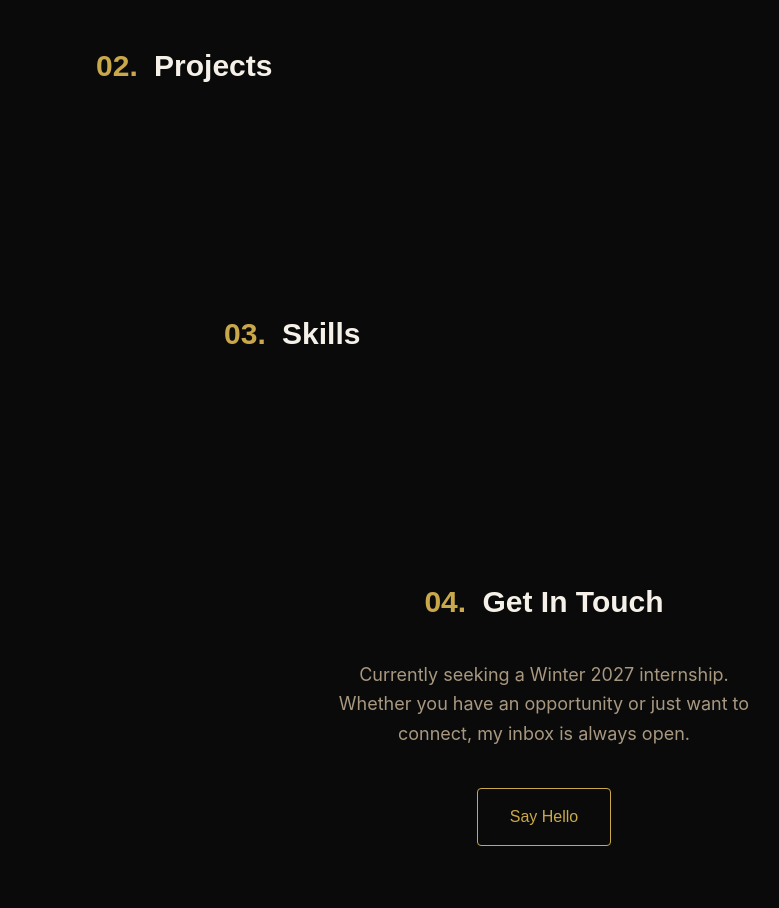
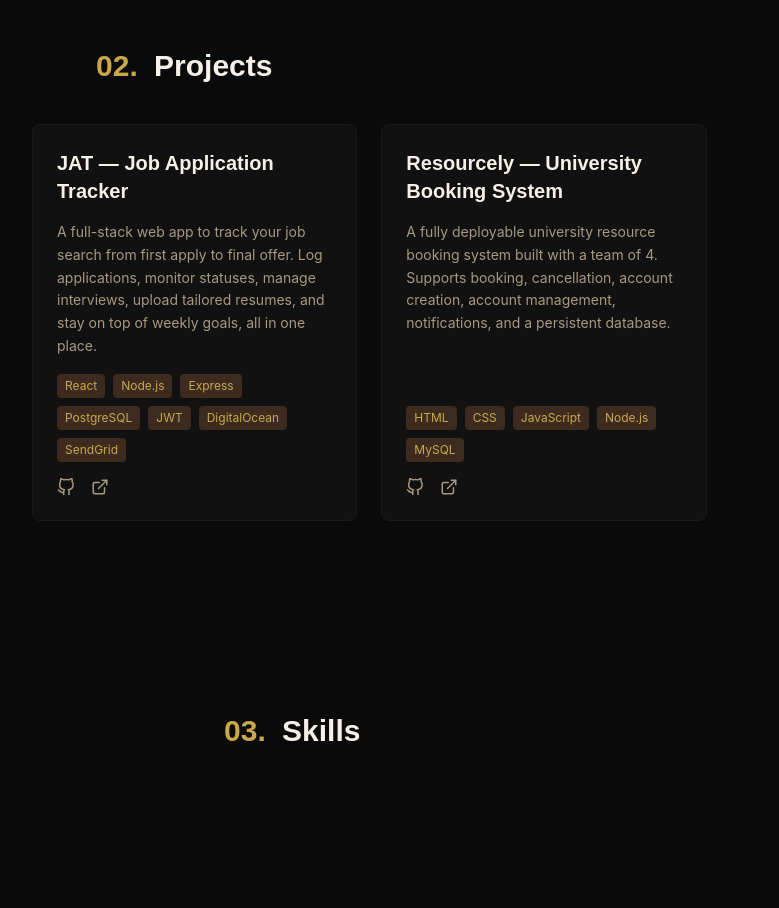
Before and after one commit to AbdallahKhirallah/portfolio, a React (Vite) app: page / in a window 1280 px wide. Shown: the part 1180-2088 px from the top of the page, without its empty margins (96-875 px from the left). Built offline with nearby package versions, Linux system fonts and the light colour scheme.

Commit message:
Add Projects

```diff
--- a/src/data/projects.js
+++ b/src/data/projects.js
@@ -1,10 +1,23 @@
 // Projects
 // Each project:{ title, description, tags, github, live }
-const projects = []
+const projects = [
+  {
+    title: 'JAT — Job Application Tracker',
+    description: 'A full-stack web app to track your job search from first apply to final offer. Log applications, monitor statuses, manage interviews, upload tailored resumes, and stay on top of weekly goals, all in one place.',
+    tags: ['React', 'Node.js', 'Express', 'PostgreSQL', 'JWT', 'DigitalOcean', 'SendGrid'],
+    github: 'https://github.com/AbdallahKhirallah/job-application-tracker',
+    live: 'https://trackjat.me',
 
+  },
 
-
-
+  {
+    title: 'Resourcely — University Booking System',
+    description: 'A fully deployable university resource booking system built with a team of 4. Supports booking, cancellation, account creation, account management, notifications, and a persistent database.',
+    tags: ['HTML', 'CSS', 'JavaScript', 'Node.js', 'MySQL'],
+    github: 'https://github.com/ShayLuan/Resourcely',
+    live: null,
+  },
+]
 
 
 
```
